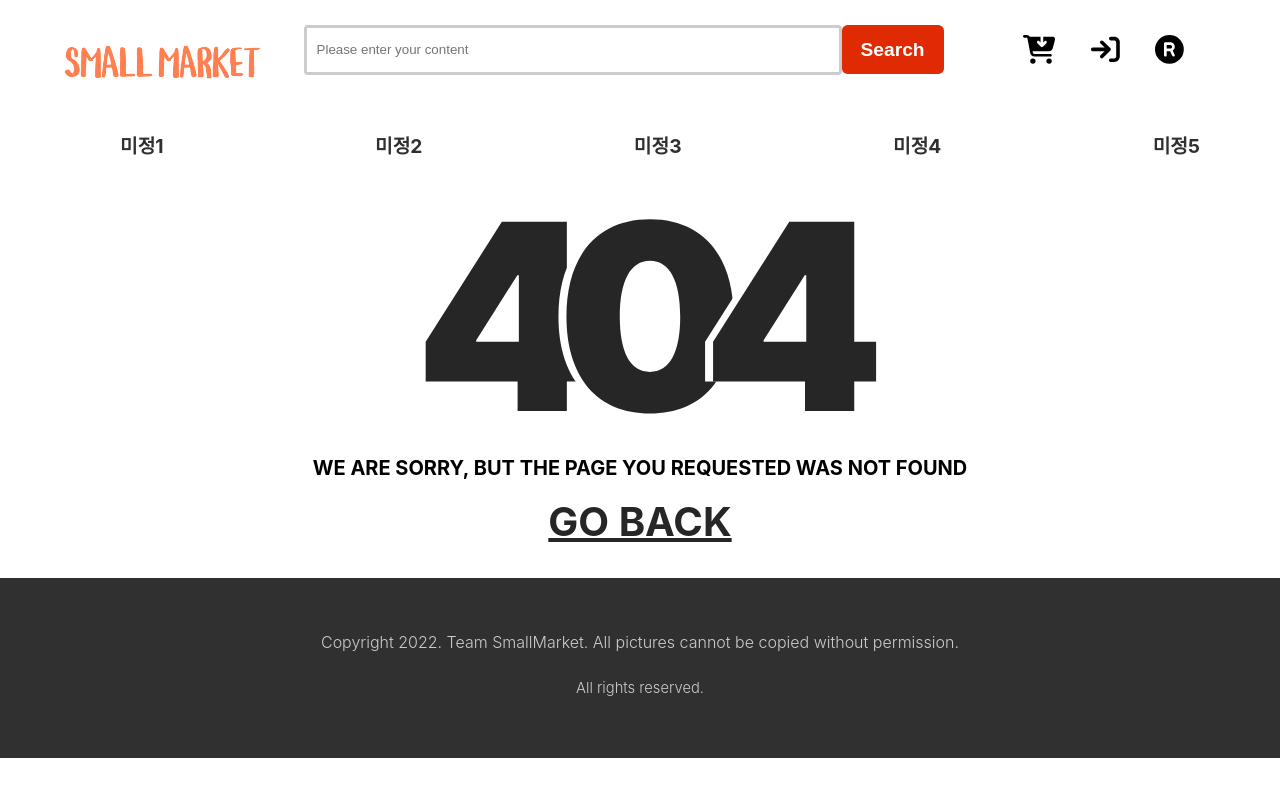
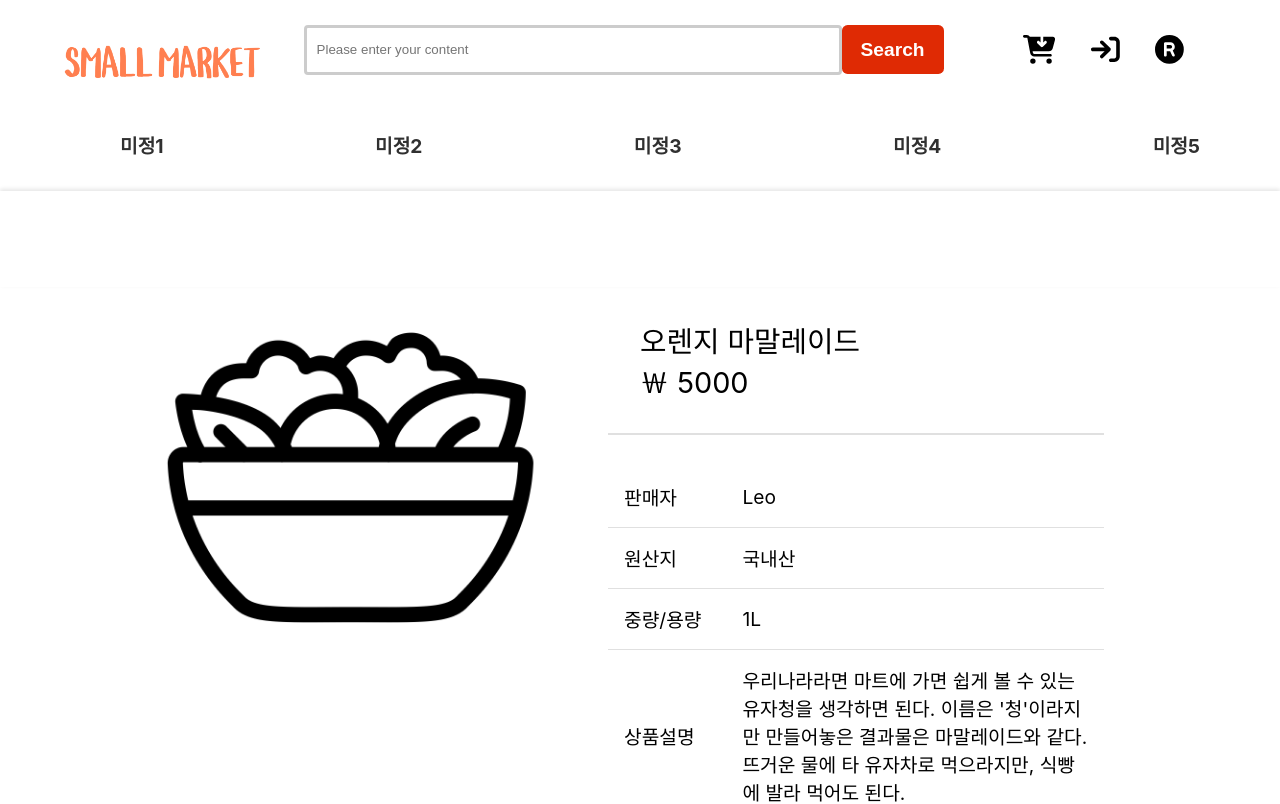
Before and after one commit to hovelopin/SmallMarket, a React (Create React App) app: page /detail in a window 1280 px wide. Before the commit this address had no page. Shown: the top 804 px of the page. Built offline with nearby package versions, Linux system fonts and the light colour scheme.

Commit message:
Fix : Router 에 detailContainer 추가

```diff
--- a/src/components/router/customRouter.jsx
+++ b/src/components/router/customRouter.jsx
@@ -4,6 +4,7 @@ import LoginContainer from "@components/UI/container/loginContainer"
 import RegisterContainer from "@components/UI/container/registerContainer"
 import AdminContainer from "@components/UI/container/adminContainer"
 import CartContainer from "@components/UI/container/cartContainer"
+import DetailContainer from "@components/UI/container/detailContainer"
 import NotFound from "@components/UI/container/NotFound"
 
 const CustomRouter = () => {
@@ -15,6 +16,7 @@ const CustomRouter = () => {
                 <Route exact path="/register" component={RegisterContainer} />
                 <Route exact path="/admin" component={AdminContainer} />
                 <Route exact path="/cart" component={CartContainer} />
+                <Route exact path="/detail" component={DetailContainer} />
                 <Route component={NotFound} />
             </Switch>
         </Router>
```
